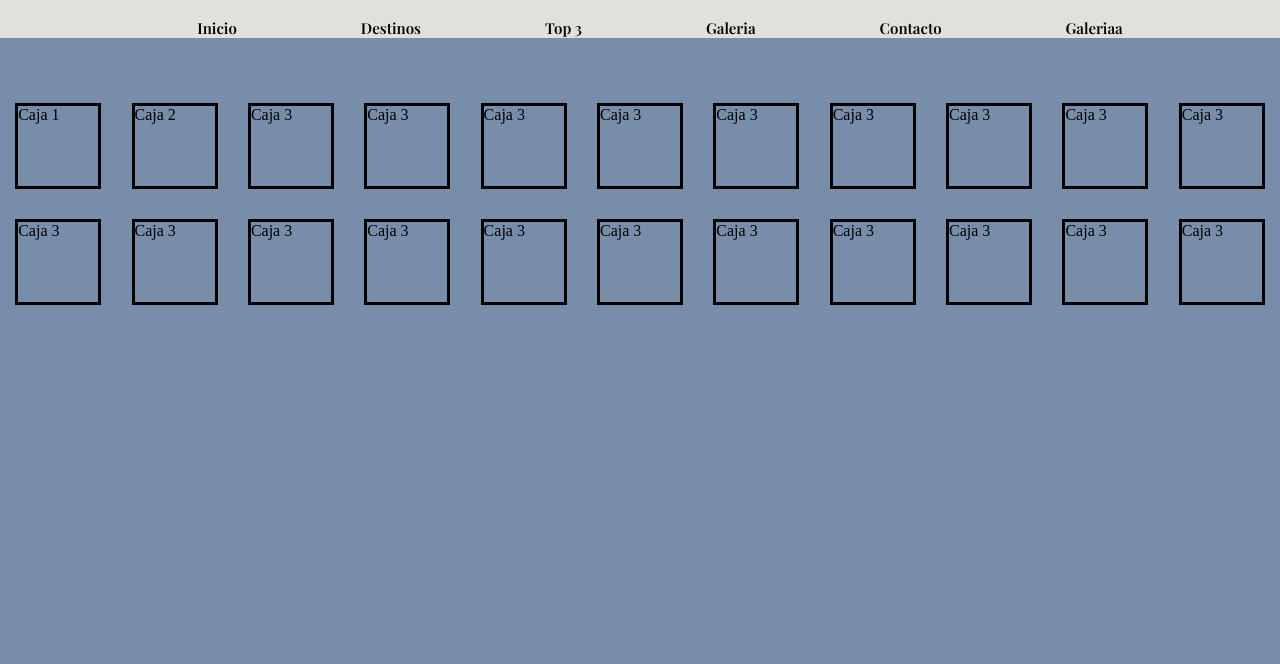
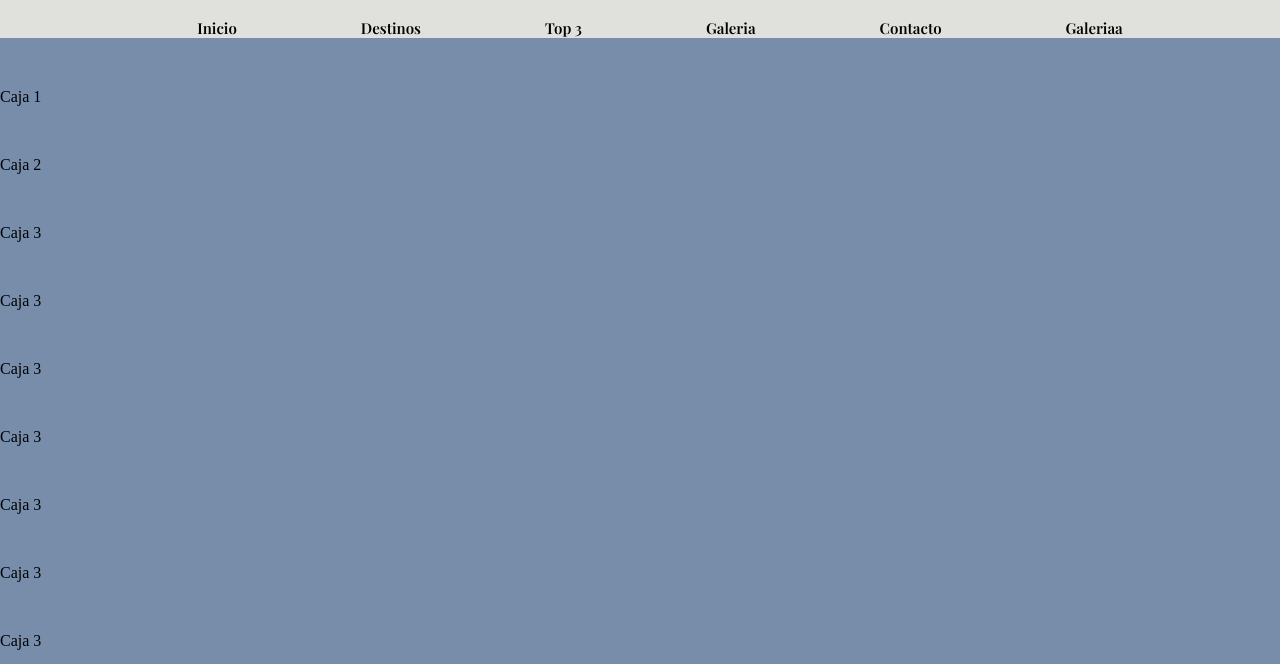
Before and after one commit to RodriFama/Coderdesarrollo, a plain HTML site: page Galeriaa.html in a window 1280 px wide. Shown: the part 136-800 px from the top of the page. Drawn offline with nearby package versions, Linux system fonts and the light colour scheme.

Commit message:
segundocommit

```diff
--- a/estilos.css
+++ b/estilos.css
@@ -311,22 +311,6 @@ h6{
     text-align: center;
     font-size: 35px;
     font-family: 'Playfair Display semi bold 600', serif;
-    color:rgb(1, 1, 42);
+    color:rgb(0, 0, 11);
     text-decoration: underline;
 }
-
-
-/* PRACTICA */
-
-.flex{
-    border: solid black;
-    margin: 15px;
-    width: 80px;
-    height: 80px;
-}
-
-.Box{
-    display: flex;
-    flex-wrap: wrap;
-    justify-content: space-around;
-}
```
